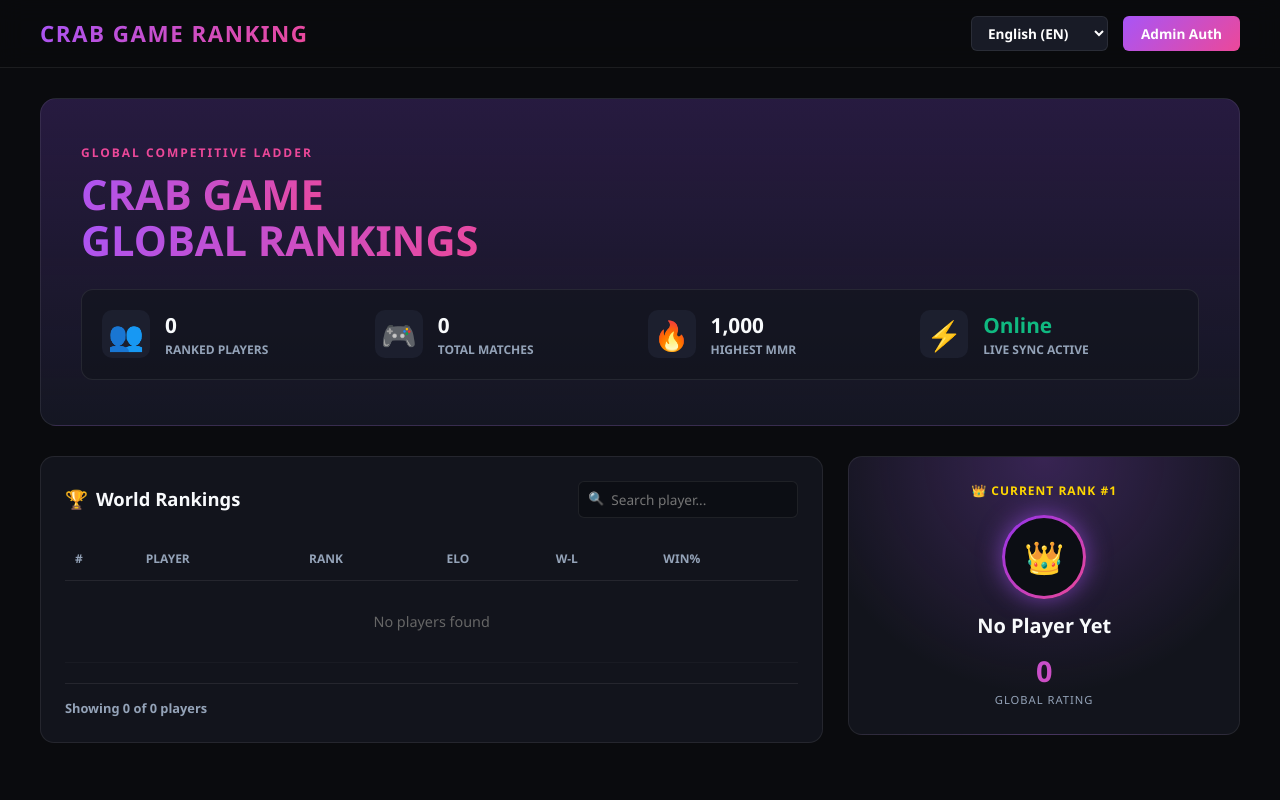
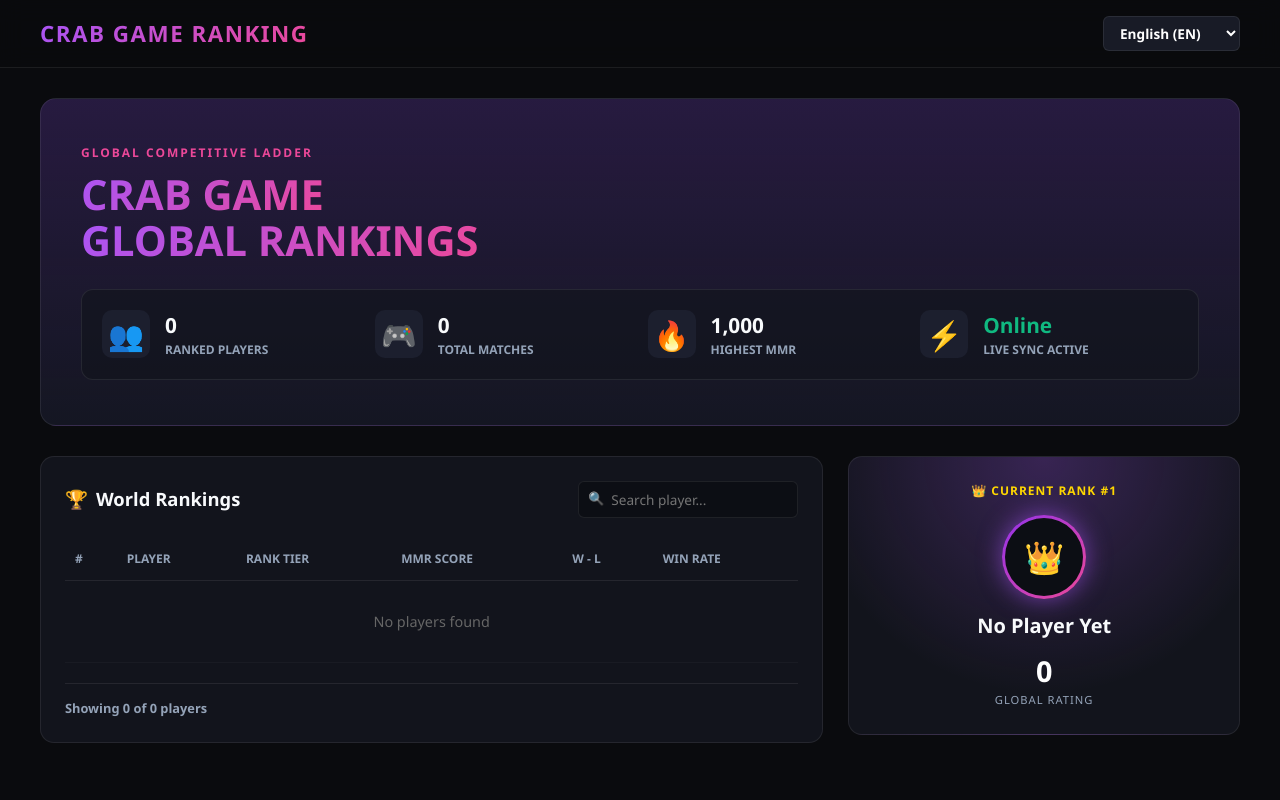
Before and after one commit to Serein-69/Serein-69.github.io, a website: page index.html in a window 1280 px wide. Shown: the top 800 px of the page. Drawn offline with Linux system fonts and the light colour scheme; no server answers.

Commit message:
Update index.html

```diff
--- a/index.html
+++ b/index.html
@@ -40,12 +40,6 @@
             cursor: pointer; outline: none; transition: border-color 0.2s;
         }
         .lang-select:hover { border-color: var(--accent-pink); }
-        .btn-admin-auth {
-            background: var(--primary-gradient); color: #fff; border: none;
-            padding: 8px 18px; border-radius: 6px; font-weight: 700; font-size: 0.85rem;
-            cursor: pointer; transition: opacity 0.2s;
-        }
-        .btn-admin-auth:hover { opacity: 0.9; }
 
         .container { max-width: 1240px; margin: 0 auto; padding: 30px 20px; }
 
@@ -79,7 +73,7 @@
         .search-icon { position: absolute; left: 10px; top: 50%; transform: translateY(-50%); font-size: 0.8rem; color: var(--text-muted); }
 
         .ranking-table { width: 100%; border-collapse: collapse; text-align: left; }
-        .ranking-table th { padding: 12px 10px; font-size: 0.75rem; text-transform: uppercase; color: var(--text-muted); border-bottom: 1px solid var(--border-color); font-weight: 800; }
+        .ranking-table th { padding: 12px 10px; font-size: 0.75rem; text-transform: uppercase; color: var(--text-muted); border-bottom: 1px solid var(--border-color); font-weight: 700; }
         .ranking-table td { padding: 14px 10px; border-bottom: 1px solid rgba(255, 255, 255, 0.03); font-size: 0.9rem; vertical-align: middle; }
         .ranking-table tr:hover td { background: var(--bg-card-hover); }
 
@@ -90,9 +84,8 @@
 
         .player-cell { display: flex; align-items: center; gap: 10px; font-weight: 700; }
         .player-avatar { width: 32px; height: 32px; border-radius: 50%; background: #2a2e3d; display: flex; align-items: center; justify-content: center; font-size: 0.8rem; }
-        .score-badge { font-weight: 800; color: #fff; font-size: 0.95rem; }
-        .btn-del-mini { background: rgba(239, 68, 68, 0.15); color: #ef4444; border: 1px solid #ef4444; border-radius: 4px; padding: 3px 8px; font-size: 0.75rem; cursor: pointer; font-weight: bold; }
-        .btn-del-mini:hover { background: #ef4444; color: #fff; }
+
+        .score-badge { font-weight: 900; color: #ffffff; font-size: 0.95rem; }
 
         .tier-tag {
             display: inline-block; padding: 3px 8px; border-radius: 4px; font-size: 0.75rem; font-weight: 800; text-transform: uppercase; letter-spacing: 0.5px;
@@ -139,7 +132,7 @@
         .mvp-avatar-glow div { width: 100%; height: 100%; border-radius: 50%; background: #0c0e14; display: flex; align-items: center; justify-content: center; font-size: 2rem; font-weight: bold; color: var(--gold); }
         .mvp-name { font-size: 1.25rem; font-weight: 900; margin-bottom: 4px; }
         .mvp-tier-box { margin-bottom: 8px; }
-        .mvp-score { font-size: 1.8rem; font-weight: 900; background: var(--primary-gradient); -webkit-background-clip: text; -webkit-text-fill-color: transparent; }
+        .mvp-score { font-size: 1.8rem; font-weight: 900; color: #ffffff; }
         .mvp-score-sub { font-size: 0.7rem; color: var(--text-muted); text-transform: uppercase; letter-spacing: 1px; }
 
         footer { border-top: 1px solid var(--border-color); padding: 40px 0 20px; background: #07080a; }
@@ -168,7 +161,6 @@
                 <option value="ru">Русский (RU)</option>
                 <option value="tr">Türkçe (TR)</option>
             </select>
-            <button class="btn-admin-auth" id="btnAdminAuth" onclick="handleAdminAuth()" data-i18n="btn_admin">Admin Auth</button>
         </div>
     </nav>
 
@@ -226,11 +218,10 @@
                         <tr>
                             <th data-i18n="th_rank">#</th>
                             <th data-i18n="th_player">Player</th>
-                            <th data-i18n="th_tier">Rank</th>
-                            <th data-i18n="th_mmr">Elo</th>
-                            <th data-i18n="th_wl">W-L</th>
-                            <th data-i18n="th_winrate">Win%</th>
-                            <th id="thAdmin" style="display:none;" data-i18n="th_action">Action</th>
+                            <th data-i18n="th_tier">Tier Rank</th>
+                            <th data-i18n="th_mmr">MMR Score</th>
+                            <th data-i18n="th_wl">W - L</th>
+                            <th data-i18n="th_winrate">Win Rate</th>
                         </tr>
                     </thead>
                     <tbody id="leaderboardBody">
@@ -280,52 +271,40 @@
 
         const I18N = {
             en: {
-                btn_admin: "Admin Auth",
                 hero_badge: "Global Competitive Ladder", hero_title_1: "CRAB GAME", hero_title_2: "GLOBAL RANKINGS",
                 stat_players: "Ranked Players", stat_matches: "Total Matches", stat_top_mmr: "Highest MMR", stat_status: "Live Sync Active",
                 table_title: "World Rankings", search_ph: "Search player...",
-                th_rank: "#", th_player: "Player", th_tier: "Rank", th_mmr: "Elo", th_wl: "W-L", th_winrate: "Win%", th_action: "Action",
+                th_rank: "#", th_player: "Player", th_tier: "Rank Tier", th_mmr: "MMR Score", th_wl: "W - L", th_winrate: "Win Rate",
                 mvp_title: "👑 Current Rank #1", mvp_rating: "Global Rating",
                 footer_desc: "The premier global competitive ranking platform for Crab Game players worldwide.",
-                pg_showing: "Showing", pg_of: "of", pg_players: "players", pg_prev: "Prev", pg_next: "Next",
-                msg_del_confirm: "Are you sure you want to delete this player from rankings?",
-                msg_admin_prompt: "Enter Admin Steam64 ID:"
+                pg_showing: "Showing", pg_of: "of", pg_players: "players", pg_prev: "Prev", pg_next: "Next"
             },
             zh: {
-                btn_admin: "管理员验证",
                 hero_badge: "全球天梯排位系统", hero_title_1: "CRAB GAME 螃蟹游戏", hero_title_2: "全球天梯排行榜",
                 stat_players: "已注册玩家", stat_matches: "总计比赛场次", stat_top_mmr: "全服最高评分", stat_status: "实时同步中",
                 table_title: "全球天梯榜单", search_ph: "搜索玩家昵称...",
-                th_rank: "排名", th_player: "玩家", th_tier: "段位", th_mmr: "Elo", th_wl: "W-L", th_winrate: "胜率%", th_action: "操作",
+                th_rank: "排名", th_player: "玩家", th_tier: "段位", th_mmr: "天梯评分", th_wl: "胜 - 负", th_winrate: "胜率",
                 mvp_title: "👑 当前全服榜一", mvp_rating: "天梯总评分",
                 footer_desc: "专为全球 Crab Game 竞技玩家打造的权威天梯排位与数据分析平台。",
-                pg_showing: "显示", pg_of: "/", pg_players: "名玩家", pg_prev: "上一页", pg_next: "下一页",
-                msg_del_confirm: "确定要从排行榜中彻底删除该玩家吗？",
-                msg_admin_prompt: "请输入管理员 Steam64 位 ID："
+                pg_showing: "显示", pg_of: "/", pg_players: "名玩家", pg_prev: "上一页", pg_next: "下一页"
             },
             ru: {
-                btn_admin: "Админ",
                 hero_badge: "Глобальный рейтинг", hero_title_1: "CRAB GAME", hero_title_2: "МИРОВОЙ РЕЙТИНГ",
                 stat_players: "Игроков", stat_matches: "Матчей", stat_top_mmr: "Высший MMR", stat_status: "Синхронизация",
                 table_title: "Мировой рейтинг", search_ph: "Поиск игрока...",
-                th_rank: "#", th_player: "Игрок", th_tier: "Ранг", th_mmr: "Elo", th_wl: "W-L", th_winrate: "Win%", th_action: "Действие",
+                th_rank: "#", th_player: "Игрок", th_tier: "Ранг", th_mmr: "MMR Рейтинг", th_wl: "В - П", th_winrate: "Винрейт",
                 mvp_title: "👑 Лидер рейтинга", mvp_rating: "Общий рейтинг",
                 footer_desc: "Официальная рейтинговая платформа для игроков Crab Game по всему миру.",
-                pg_showing: "Показано", pg_of: "из", pg_players: "игроков", pg_prev: "Назад", pg_next: "Вперед",
-                msg_del_confirm: "Вы уверены, что хотите удалить этого игрока?",
-                msg_admin_prompt: "Введите Steam64 ID администратора:"
+                pg_showing: "Показано", pg_of: "из", pg_players: "игроков", pg_prev: "Назад", pg_next: "Вперед"
             },
             tr: {
-                btn_admin: "Yönetici",
                 hero_badge: "Dünyanın En İyi", hero_title_1: "CRAB GAME", hero_title_2: "DÜNYA SIRALAMASI",
                 stat_players: "Kayıtlı Oyuncu", stat_matches: "Toplam Maç", stat_top_mmr: "En Yüksek Puan", stat_status: "Aktif",
                 table_title: "Dünya Sıralaması", search_ph: "Oyuncu ara...",
-                th_rank: "#", th_player: "Oyuncu", th_tier: "Rank", th_mmr: "Elo", th_wl: "W-L", th_winrate: "Win%", th_action: "İşlem",
+                th_rank: "#", th_player: "Oyuncu", th_tier: "Kademe", th_mmr: "MMR Puanı", th_wl: "G - M", th_winrate: "Kazanma Oranı",
                 mvp_title: "👑 Ayın En İyi Oyuncusu", mvp_rating: "Genel Puan",
                 footer_desc: "Crab Game oyuncuları için küresel rekabetçi sıralama ve veri platformu.",
-                pg_showing: "Gösterilen", pg_of: "/", pg_players: "oyuncu", pg_prev: "Önceki", pg_next: "Sonraki",
-                msg_del_confirm: "Bu oyuncuyu sıralamadan silmek istediğinize emin misiniz?",
-                msg_admin_prompt: "Yönetici Steam64 ID girin:"
+                pg_showing: "Gösterilen", pg_of: "/", pg_players: "oyuncu", pg_prev: "Önceki", pg_next: "Sonraki"
             }
         };
 
@@ -378,55 +357,6 @@
             renderUI(document.getElementById('searchInput').value);
         }
 
-        function getAdminSteamId() { return localStorage.getItem('crab_admin_steamid'); }
-
-        async function handleAdminAuth() {
-            const adminId = getAdminSteamId();
-            if (adminId) {
-                if (confirm("Logout Admin?")) {
-                    localStorage.removeItem('crab_admin_steamid');
-                    updateAdminUI();
-                    renderUI();
-                }
-            } else {
-                const inputId = prompt(I18N[currentLang].msg_admin_prompt);
-                if (!inputId) return;
-
-                try {
-                    const res = await fetch(`${API_URL}/admin/verify`, {
-                        method: 'POST',
-                        headers: { 'Content-Type': 'application/json' },
-                        body: JSON.stringify({ steamId: inputId.trim() })
-                    });
-                    const data = await res.json();
-                    if (data.status === "success") {
-                        localStorage.setItem('crab_admin_steamid', inputId.trim());
-                        alert("Admin Verified!");
-                        updateAdminUI();
-                        renderUI();
-                    } else {
-                        alert("Failed: " + data.message);
-                    }
-                } catch { alert("Connection Error"); }
-            }
-        }
-
-        function updateAdminUI() {
-            const adminId = getAdminSteamId();
-            const btn = document.getElementById('btnAdminAuth');
-            const thAdmin = document.getElementById('thAdmin');
-
-            if (adminId) {
-                btn.innerText = `Admin (${adminId.substring(0, 6)}..)`;
-                btn.style.background = "#10b981";
-                thAdmin.style.display = "table-cell";
-            } else {
-                btn.innerText = I18N[currentLang].btn_admin;
-                btn.style.background = "var(--primary-gradient)";
-                thAdmin.style.display = "none";
-            }
-        }
-
         async function loadLeaderboard() {
             try {
                 const res = await fetch(`${API_URL}/leaderboard`);
@@ -461,13 +391,12 @@
 
         function renderUI(query = "") {
             const tbody = document.getElementById('leaderboardBody');
-            const isAdmin = !!getAdminSteamId();
             const list = cachedPlayers.filter(p => p.name.toLowerCase().includes(query.toLowerCase()));
 
             tbody.innerHTML = "";
 
             if (list.length === 0) {
-                tbody.innerHTML = `<tr><td colspan="7" style="text-align:center; color:#666; padding:30px;">No players found</td></tr>`;
+                tbody.innerHTML = `<tr><td colspan="6" style="text-align:center; color:#666; padding:30px;">No players found</td></tr>`;
                 renderPagination(0);
                 return;
             }
@@ -486,7 +415,7 @@
 
                 const tier = getTierInfo(p.score);
                 const losses = Math.max(0, (p.matches || 0) - (p.wins || 0));
-                const winRateFormatted = (parseFloat(p.winRate) || 0).toFixed(2);
+                const winRateFormatted = (parseFloat(p.winRate) || 0).toFixed(1);
 
                 const tr = document.createElement('tr');
                 tr.innerHTML = `
@@ -499,9 +428,8 @@
                     </td>
                     <td><span class="tier-tag ${tier.class}">${tier.name}</span></td>
                     <td><span class="score-badge">${p.score.toLocaleString()}</span></td>
-                    <td style="color:#fff; font-weight:700;">${p.wins || 0}/${losses}</td>
-                    <td><span style="color:#10b981; font-weight:800;">${winRateFormatted}</span></td>
-                    ${isAdmin ? `<td><button class="btn-del-mini" onclick="deletePlayer('${p.player_id}')">Delete</button></td>` : ''}
+                    <td style="color:var(--text-muted); font-size:0.85rem; font-weight:700;">${p.wins || 0} / ${losses}</td>
+                    <td><span style="color:#10b981; font-weight:800;">${winRateFormatted}%</span></td>
                 `;
                 tbody.appendChild(tr);
             });
@@ -573,24 +501,12 @@
             controls.appendChild(nextBtn);
         }
 
-        async function deletePlayer(playerId) {
-            if (!confirm(I18N[currentLang].msg_del_confirm)) return;
-            const res = await fetch(`${API_URL}/admin/player/${playerId}`, {
-                method: 'DELETE',
-                headers: { 'x-admin-id': getAdminSteamId() }
-            });
-            const data = await res.json();
-            alert(data.message);
-            if (data.status === "success") loadLeaderboard();
-        }
-
         document.getElementById('searchInput').addEventListener('input', (e) => {
             currentPage = 1;
             renderUI(e.target.value);
         });
 
         changeLanguage(currentLang);
-        updateAdminUI();
         if (cachedPlayers.length > 0) {
             updateHeroStats();
             renderUI();
```
